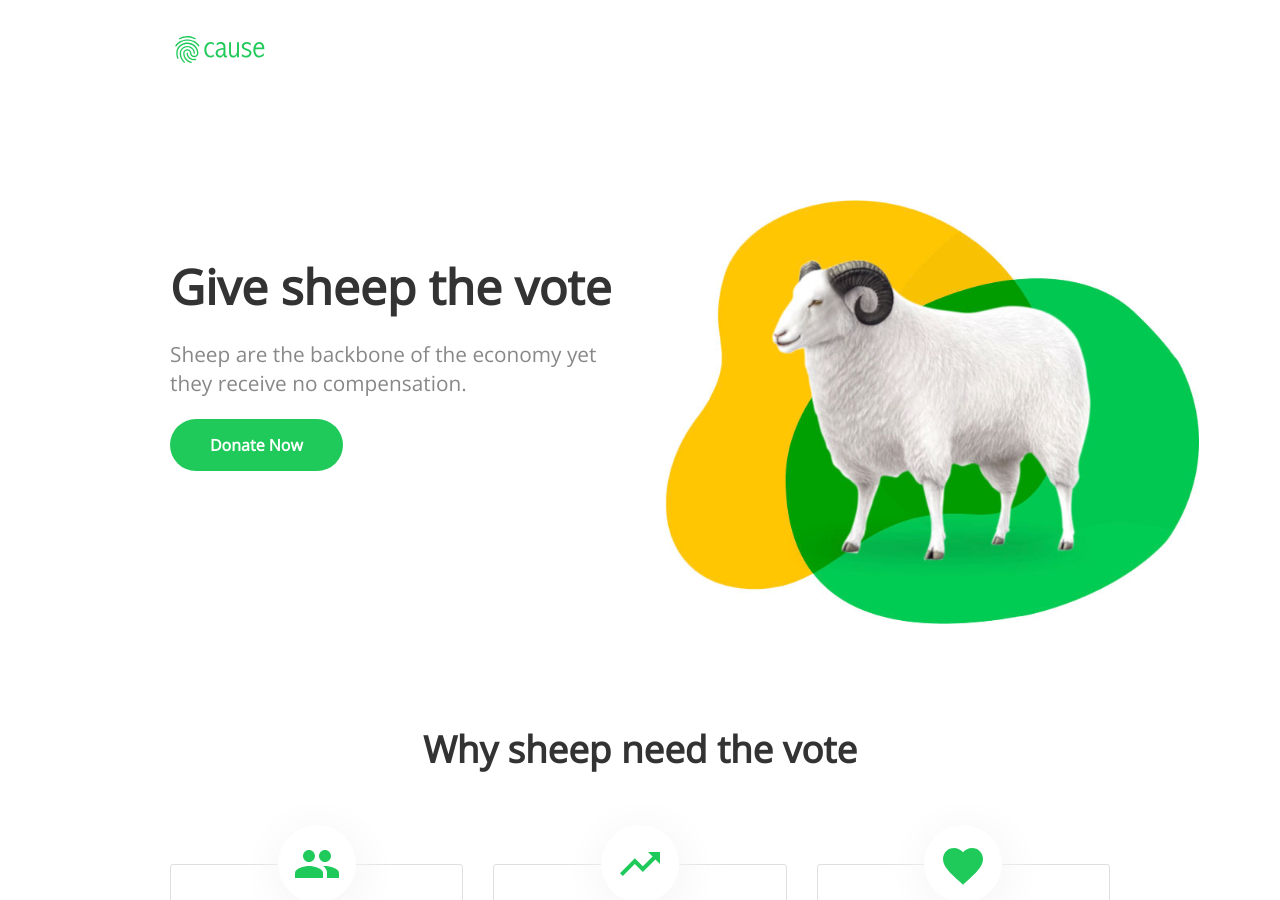
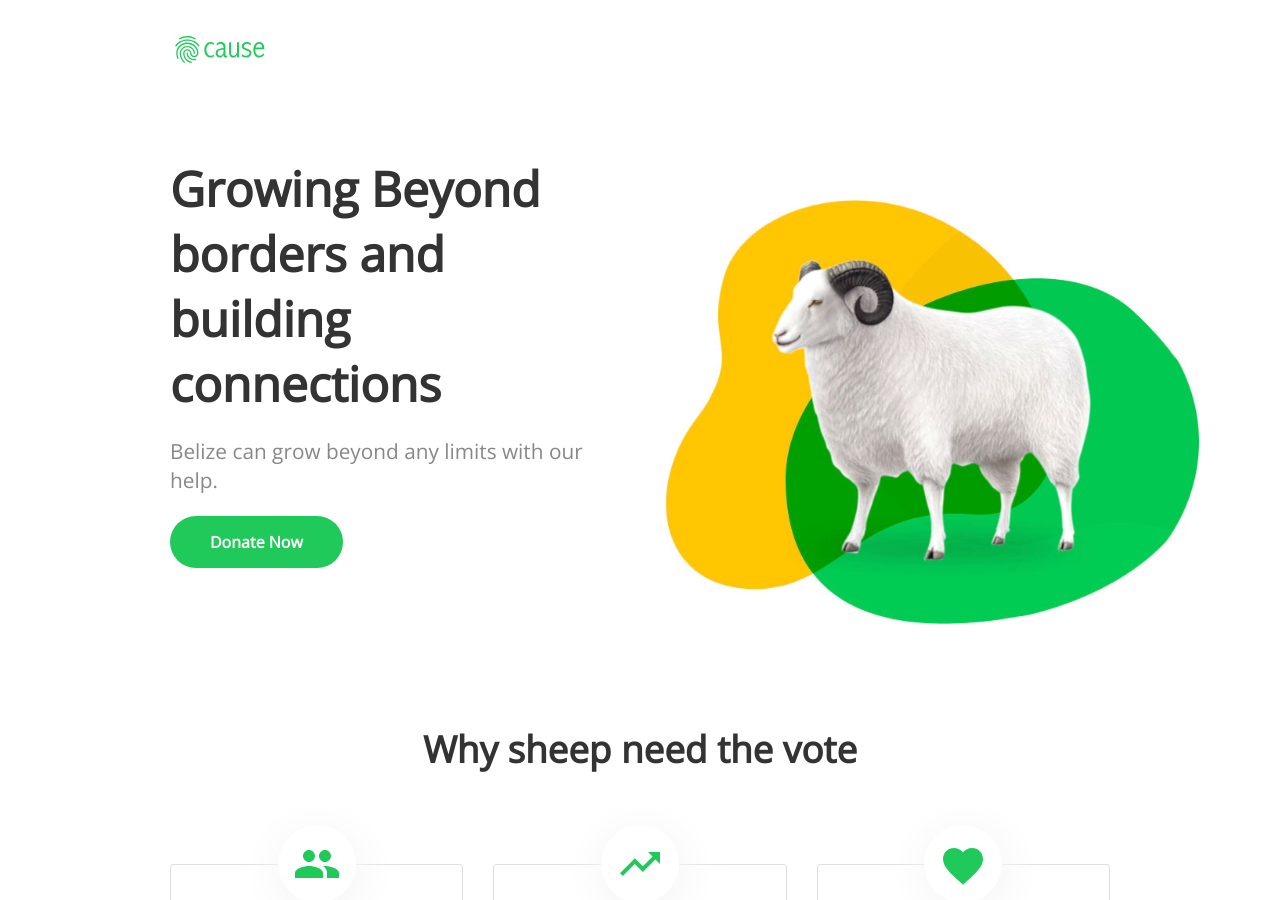
Before and after one commit to Growing-Beyond/gbtemp, a Jekyll site: the page built from index.html, in a window 1280 px wide and 900 px high. Built offline with Jekyll 4.4.1, drawn with Linux system fonts in a browser that asks for light colours; nearby versions of some CDN libraries; a script that is not in the unit is left out.

Commit message:
Update index.html

```diff
--- a/index.html
+++ b/index.html
@@ -1,13 +1,13 @@
 ---
 layout: default
-title: The Sheep Vote
+title: Growing Beyond
 ---
 <header>
 	<div class="container">
 		<div class="column">
 			<div>
-				<h1 class="editable">Give sheep the vote</h1>
-				<p class="editable">Sheep are the backbone of the economy yet they receive no compensation.</p>
+				<h1 class="editable">Growing Beyond borders and building connections</h1>
+				<p class="editable">Belize can grow beyond any limits with our help.</p>
 				<div class="button">
 					<a href="#donate">Donate Now</a>
 				</div>
```
